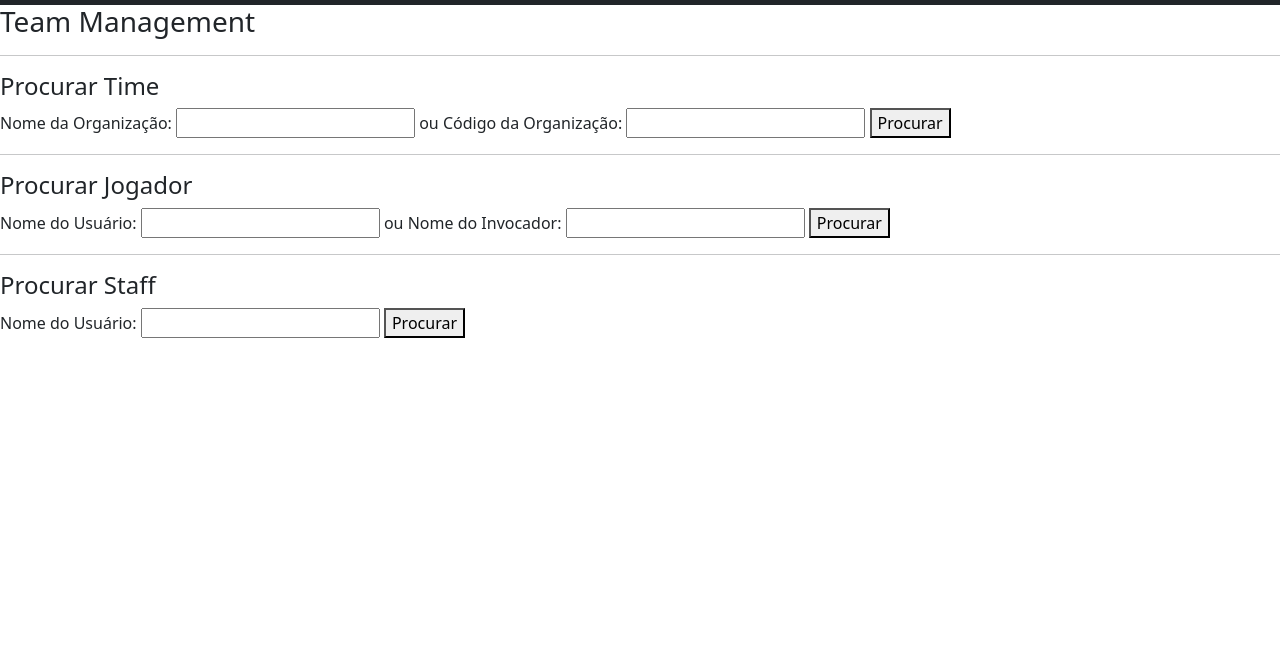
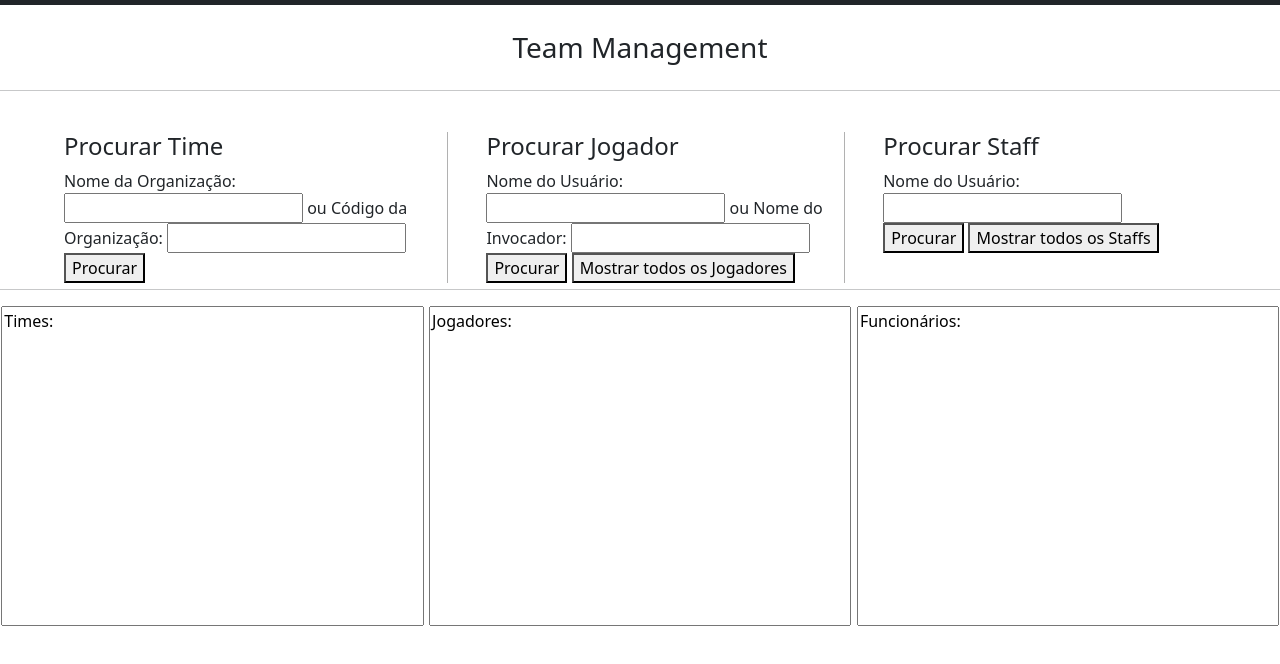
Before and after one commit to MonoDryad/Curso, a plain HTML site: page ExercíciosUC-LP/Avaliativa-Marcos-1/mdados.html in a window 1280 px wide. Shown: the part 62-726 px from the top of the page. Drawn offline with nearby package versions, Linux system fonts and the light colour scheme.

Commit message:
Add files via upload

```diff
--- a/ExercíciosUC-LP/Avaliativa-Marcos-1/css.css
+++ b/ExercíciosUC-LP/Avaliativa-Marcos-1/css.css
@@ -0,0 +1,37 @@
+.divTitleText{
+    margin-top: 2%;
+    margin-bottom: 2%;
+    text-align: center;
+}
+
+.divFindOrg, .divFindPlayer, .divFindStaff{
+    margin-top: 2%;
+    position: absolute;
+    width: 28%;
+    margin-left: 5%;
+    border-right: 1px rgb(177, 177, 177) solid;
+}
+
+.divFindOrg{
+    width: 30%;
+}
+
+.divFindPlayer{
+    left: 33%;
+}
+
+.divFindStaff{
+    left: 64%;
+    border-right: 0px;
+}
+
+.hrSecondDivisor{
+    margin-top: 15.5%;
+}
+
+.textAreaSearchResult{
+    width: 33%;
+    margin-left: 0.1%;
+    height: 40vh;
+    resize: none
+}
--- a/ExercíciosUC-LP/Avaliativa-Marcos-1/identificação-arrays-localstorage.js
+++ b/ExercíciosUC-LP/Avaliativa-Marcos-1/identificação-arrays-localstorage.js
@@ -100,7 +100,6 @@ $('.btnSubmitNewOrg').click(function(){
     }
 
     let indexReserva = -1
-
     while(indexReserva != 0){
         for(let i = 1; i < 5; i++){
             if(allPlayers.find(function(jogador){return jogador.nomeUsuario === $(`.reservaJogador${i}`).val()})){
@@ -127,3 +126,28 @@ $('.btnSubmitNewOrg').click(function(){
 // ^^ Página index.html
 // -- // -- // -- // -- // -- // -- // -- // -- // -- // -- // -- // -- // -- // -- // -- // -- // -- // -- // --
 // vv Página mdados.html
+
+$('.btnSearchOrg').click(function(){
+    let teamResults = `Times: \n`
+    let teamSuccessFullyFinded
+    if(allOrgs.find(function(existentOrgs){return existentOrgs.nomeOrg == $(`.OrgName`).val()})){
+        teamSuccessFullyFinded = allOrgs.find(function(existentOrgs){return existentOrgs.nomeOrg == $(`.OrgName`).val()})
+        console.log(teamSuccessFullyFinded)
+        teamResults += `Nome da Organização: ${teamSuccessFullyFinded.nomeOrg}` + `\n` + `Tag da Organização: ${teamSuccessFullyFinded.tagOrg}\n`
+        for(let i = 0; i < 5;i++){
+            let jogadores = allPlayers.find(function(jogadores){return jogadores.nomeUsuario == teamSuccessFullyFinded.jogadores[i]})
+            teamResults += `Jogador ${i+1}: ` + teamSuccessFullyFinded.jogadores[i] + ` - Rota: ${jogadores.funcao}` + `\n`
+        }
+        for(let i = 0; i < 4;i++){
+            if(teamSuccessFullyFinded.reservas[i] == null){
+                teamResults += `Jogador Reserva ${i+1}: ` + `Sem reserva` + `\n`
+            }else{
+                let jogadores = allPlayers.find(function(jogadores){return jogadores.nomeUsuario == teamSuccessFullyFinded.jogadores[i]})
+                teamResults += `Jogador Reserva ${i+1}: ` + teamSuccessFullyFinded.reservas[i] + ` - Rota: ${jogadores.funcao}` + `\n`
+            }
+        }
+    }else{
+        teamResults += `Time não encontrado`
+    }
+    $('.areaSearchResultOrgs').val(teamResults)
+})
--- a/ExercíciosUC-LP/Avaliativa-Marcos-1/mdados.html
+++ b/ExercíciosUC-LP/Avaliativa-Marcos-1/mdados.html
@@ -4,6 +4,7 @@
     <meta charset="UTF-8">
     <meta http-equiv="X-UA-Compatible" content="IE=edge">
     <meta name="viewport" content="width=device-width, initial-scale=1.0">
+    <link rel="stylesheet" href="./css.css">
     <link href="https://cdn.jsdelivr.net/npm/bootstrap@5.1.3/dist/css/bootstrap.min.css" rel="stylesheet" integrity="sha384-1BmE4kWBq78iYhFldvKuhfTAU6auU8tT94WrHftjDbrCEXSU1oBoqyl2QvZ6jIW3" crossorigin="anonymous">
     <link rel="shortcut icon" href="./New_logo.png" type="image/.png">
     <title>Gaia Cup | Team Manager</title>
@@ -34,27 +35,35 @@
     </header>
 
     <div>
-        <div>
+        <div class="divTitleText">
             <h3>Team Management</h3>
         </div>
         <hr>
-        <div>
-            <h4>Procurar Time</h4>
-            <label>Nome da Organização: <input> ou Código da Organização: <input type="number"></label>
-            <button class="btnSearchOrg">Procurar</button>
+        <div class="divFindOrg">
+            <div>
+                <h4>Procurar Time</h4>
+                <label>Nome da Organização: <input class="OrgName"> ou Código da Organização: <input type="number"></label>
+                <button class="btnSearchOrg">Procurar</button>
+            </div>
         </div>
-        <hr>
-        <div>
+        <div class="divFindPlayer">
             <h4>Procurar Jogador</h4>
             <label>Nome do Usuário: <input> ou Nome do Invocador: <input></label>
             <button class="btnSearchPlayer">Procurar</button>
+            <button class="btnSearchExistentsPlayers" type="button">Mostrar todos os Jogadores</button>
         </div>
-        <hr>
-        <div>
+        <div class="divFindStaff">
             <h4>Procurar Staff</h4>
             <label>Nome do Usuário: <input></label>
             <button class="btnSearchStaff">Procurar</button>
+            <button class="btnSearchExistentsStaffs" type="button">Mostrar todos os Staffs</button>
         </div>
+        <hr class="hrSecondDivisor">
+    </div>
+    <div>
+        <textarea class="textAreaSearchResult areaSearchResultOrgs" readonly>Times:</textarea>
+        <textarea class="textAreaSearchResult areaSearchResultPlayers" readonly>Jogadores:</textarea>
+        <textarea class="textAreaSearchResult areaSearchResultStaffs" readonly>Funcionários:</textarea>
     </div>
 </body>
 <script src="https://code.jquery.com/jquery-3.6.0.min.js"></script>
```
Also changed, not shown: ExercíciosUC-LP/Avaliativa-Marcos-1/index.html (+10 -9 lines).
